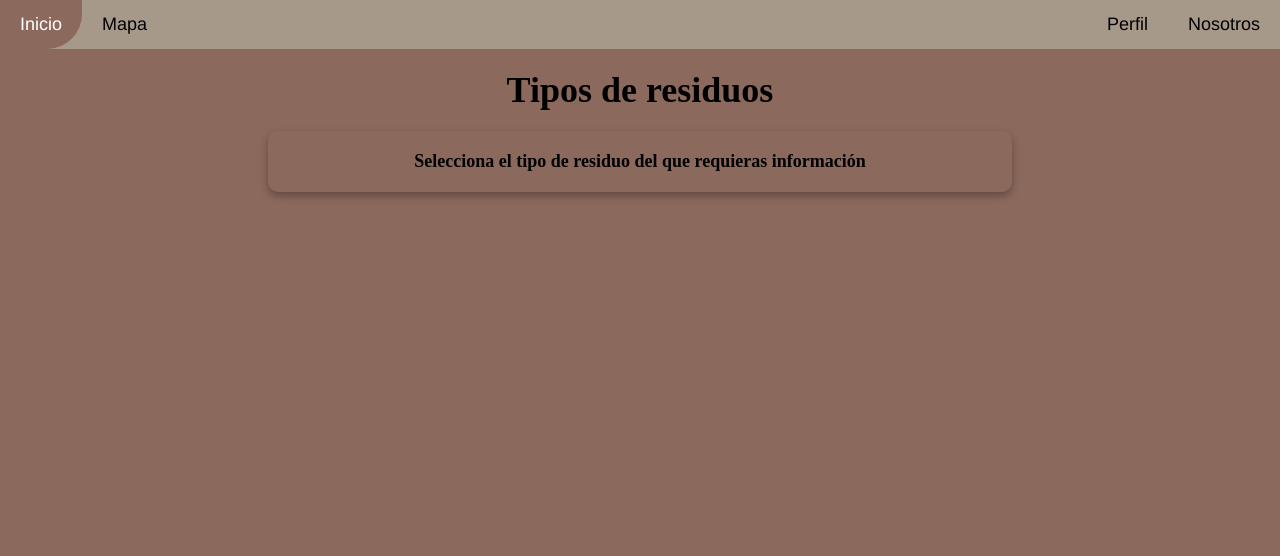
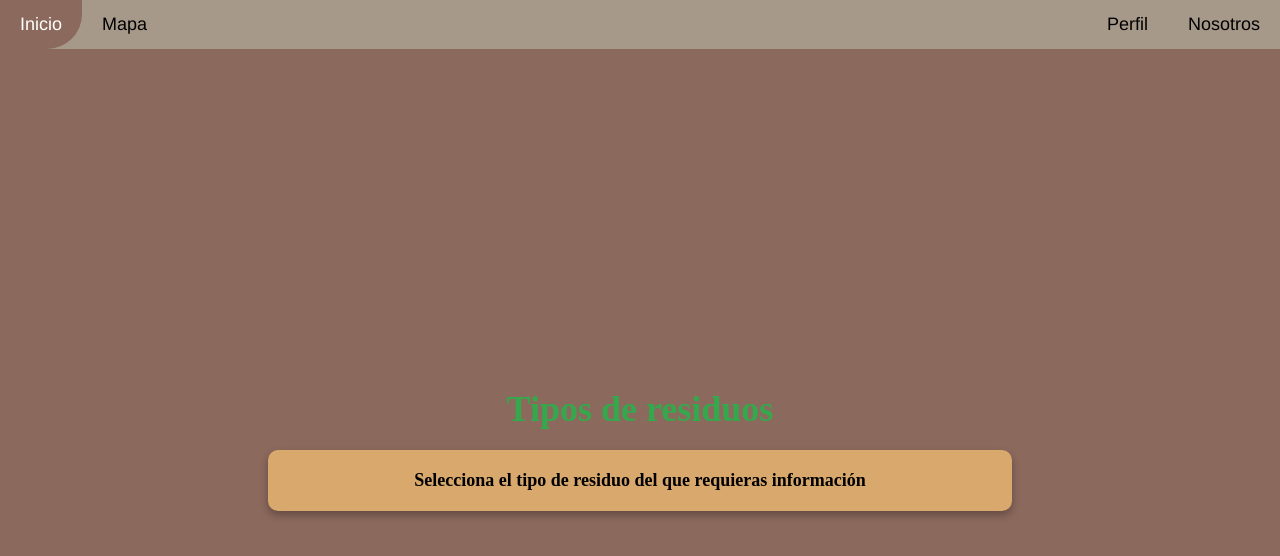
Before and after one commit to CamiloGs-univalle/proyect-Eart-Univale-PI, a React (Vite) app: page /Typesm in a window 1280 px wide. Shown: the top 556 px of the page. Built offline with nearby package versions, Linux system fonts and the light colour scheme; no server answers.

Commit message:
cambios en types

```diff
--- a/src/Assets/Pages/Home/content/improper-waste-management/css/Types.css
+++ b/src/Assets/Pages/Home/content/improper-waste-management/css/Types.css
@@ -0,0 +1,35 @@
+.page-container {
+    background-color: #8C695D;
+    height: 100vh;
+    padding: 20px;
+    display: flex;
+    flex-direction: column;
+    align-items: center;
+    justify-content: center;
+}
+
+.title {
+    text-align: center;
+    font-size: 36px;
+    font-weight: bold;
+    margin-bottom: 20px;
+    color: #35A84D; /* Verde para el título */
+}
+
+.content-box {
+    color: black;
+    background-color: #D9A86C;
+    margin: 0 auto;
+    width: 60%;
+    padding: 20px;
+    border-radius: 10px;
+    box-shadow: 0px 4px 8px rgba(0, 0, 0, 0.3);
+    text-align: center;
+}
+
+.content-box h2 {
+    font-size: 18px;
+    font-weight: bold;
+    margin: 0;
+    color: black;
+}
--- a/src/Assets/Pages/Home/content/improper-waste-management/management.jsx
+++ b/src/Assets/Pages/Home/content/improper-waste-management/management.jsx
@@ -17,7 +17,7 @@ const Management = () => {
         setIsExpanding(true); // Inicia la animación
         setTimeout(() => {
             location.href = "/Typesm";
-        }, 1500); // Ajusta el tiempo a la duración de la animación
+        }, 1250); // Ajusta el tiempo a la duración de la animación
     };
 
     return (
--- a/src/Assets/Pages/Home/content/improper-waste-management/seccions/Types.jsx
+++ b/src/Assets/Pages/Home/content/improper-waste-management/seccions/Types.jsx
@@ -1,41 +1,16 @@
-import "../css/Types.css"; // Importa el nuevo CSS
+import "../css/Types.css"; // Ruta del CSS
 import Header from "../../../../Header/Header";
-
-
 
 const Management = () => {
     return (
         <>
             <Header />
-            <div className="page-container" style={{ backgroundColor: "#8C695D" , height: "100vh", padding: "20px" }}>
-
-                <div className="title" style={{
-                    textAlign: "center",
-                    fontSize: "36px",
-                    fontWeight: "bold",
-                    marginBottom: "20px"
-                }}>
+            <div className="page-container">
+                <div className="title">
                     Tipos de residuos
                 </div>
-
-
-                <div className="content-box" style={{
-
-                    margin: "0 auto",
-                    width: "60%",
-                    padding: "20px",
-                    borderRadius: "10px",
-                    boxShadow: "0px 4px 8px rgba(0, 0, 0, 0.3)",
-                    textAlign: "center",
-                }}>
-                    <h2 style={{
-                        fontSize: "18px",
-                        fontWeight: "bold",
-                        color: "black",
-                        margin: 0,
-                    }}>
-                        Selecciona el tipo de residuo del que requieras información
-                    </h2>
+                <div className="content-box">
+                    <h2>Selecciona el tipo de residuo del que requieras información</h2>
                 </div>
             </div>
         </>
```
